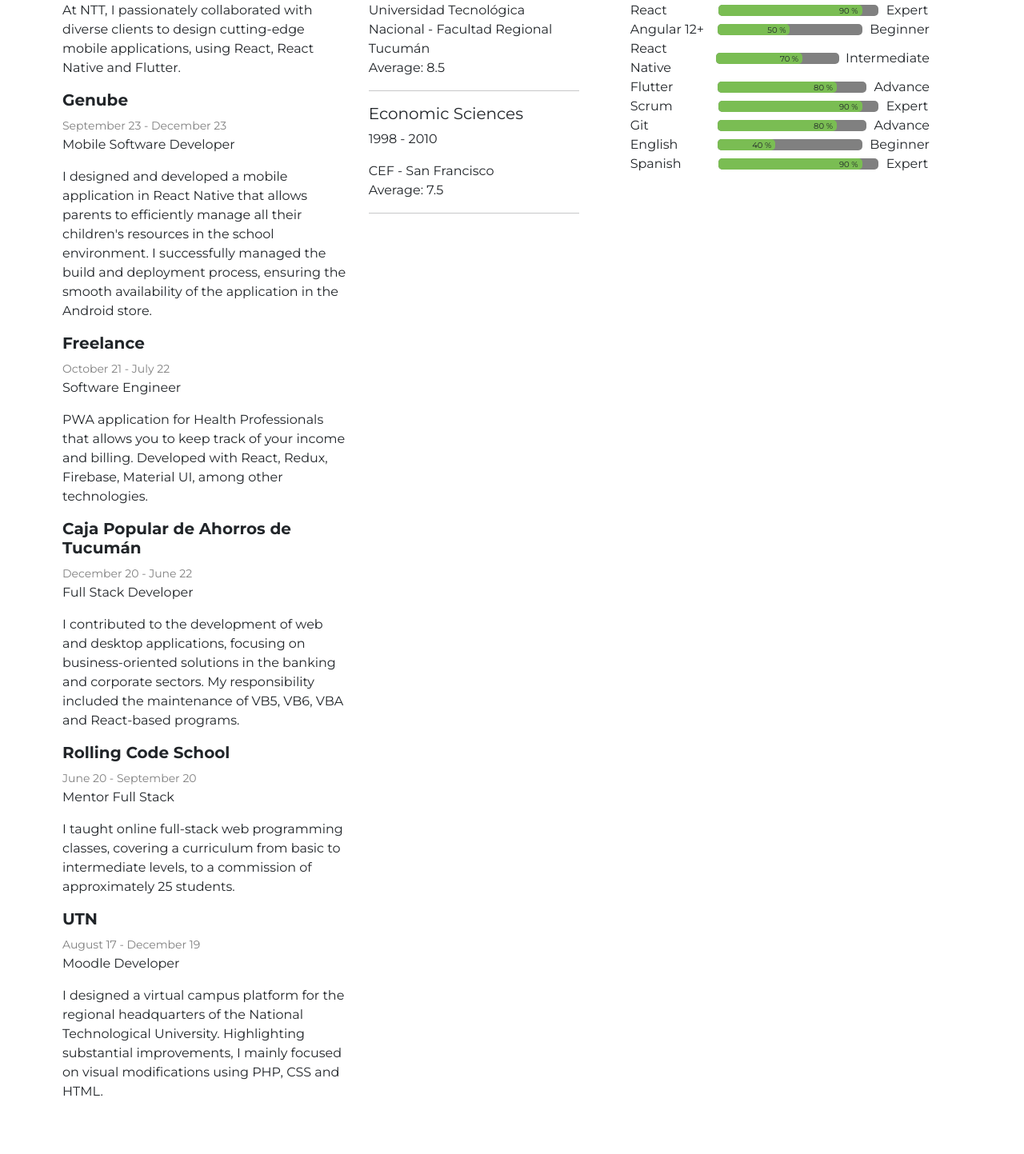
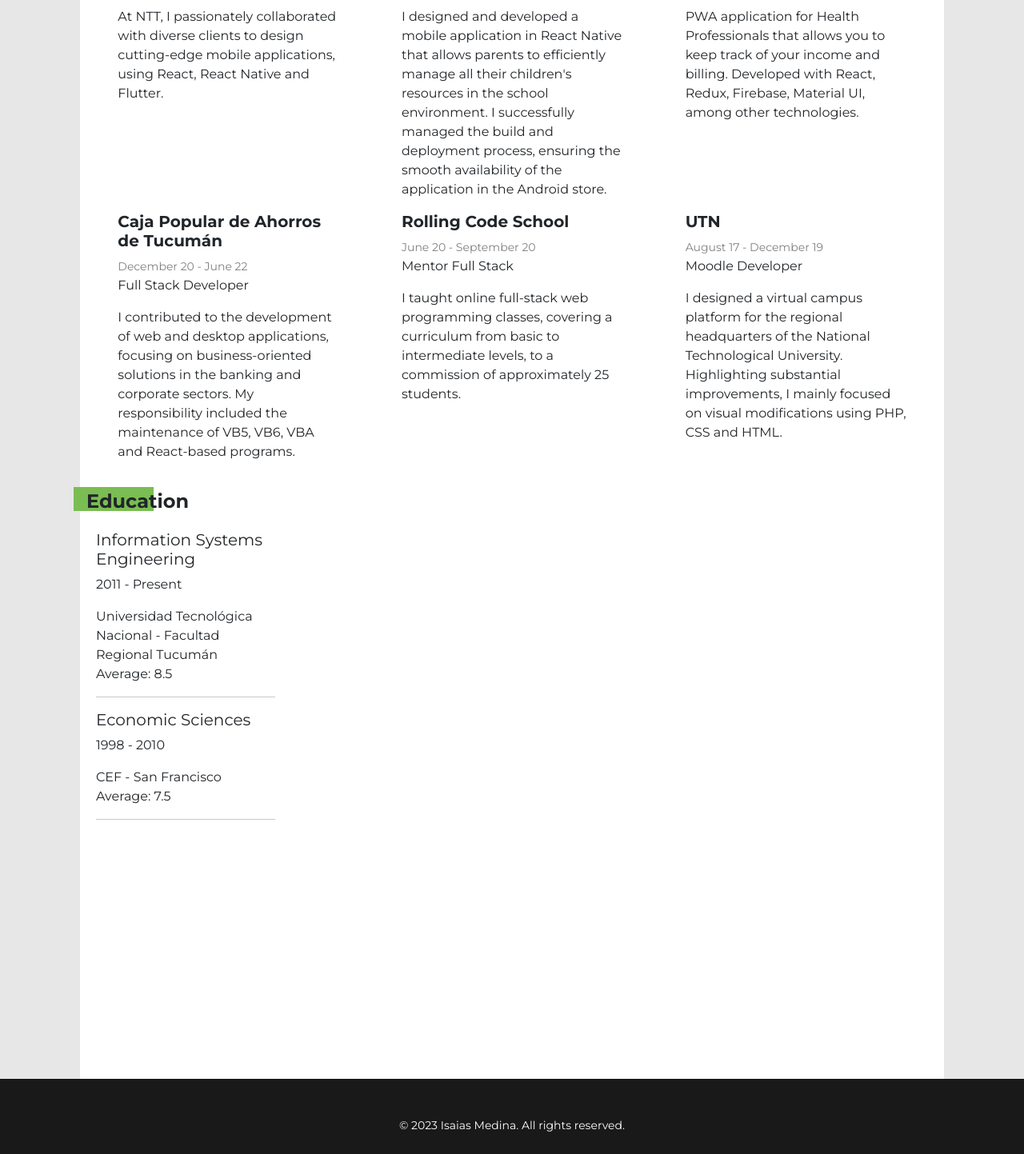
Before and after one commit to isamed92/isamed92.github.io, a React (Vite) app: page / in a window 1280 px wide. Shown: the part 827-2270 px from the top of the page at 80% size. Built offline with nearby package versions, Linux system fonts and the light colour scheme; a web font is replaced by a local one.

Commit message:
refactor: component structure and styling

```diff
--- a/src/App.tsx
+++ b/src/App.tsx
@@ -32,6 +32,7 @@ function App() {
       defaultLocale={LOCALES.ENGLISH}
     >
       <CustomNavbar setLocale={handleLocale} />
+      <div className='app_body'>
         <Space height={100} />
         <h3 className='text-center mt-2'>
           <span className='bold me-2'>
@@ -45,28 +46,32 @@ function App() {
             <Col xs={12} lg={4} className='pt-4'>
               <AboutMe />
             </Col>
-          <Col xs={12} lg={4} className='pt-4'>
+            <Col xs={12} lg={3} className='pt-4'>
               <ContactMe />
+            </Col>
+            <Col xs={12} lg={5} className='pt-4'>
+              <Skills />
             </Col>
           </Row>
         </Container>
         <Space height={50} />
         <Container className='p-2'>
           <Row>
-          <Col xs={12} lg={4} className=''>
+            <Col xs={12}>
               <Experience />
             </Col>
-          <Col xs={12} lg={3} className=''>
+          </Row>
+        </Container>
+        <Container className='p-2'>
+          <Row>
+            <Col xs={12} lg={3}>
               <Education />
-          </Col>
-          <Col xs={12} lg={5} className=''>
-            <Skills />
             </Col>
           </Row>
         </Container>
 
-      <Space height={900} />
-
+        <Space height={300} />
+      </div>
       <Footer />
     </IntlProvider>
   );
--- a/src/components/ContactMe.tsx
+++ b/src/components/ContactMe.tsx
@@ -21,7 +21,7 @@ export const ContactMe: React.FC = () => {
     {
       icon: 'assets/whatsapp.svg',
       name: 'Whatsapp',
-      link: `https://wa.me/5493816152792?${whatsappText}`,
+      link: `https://wa.me/5493816152792?text=${whatsappText}`,
     },
     {
       icon: 'assets/envelope-regular.svg',
--- a/src/components/Education.tsx
+++ b/src/components/Education.tsx
@@ -1,6 +1,7 @@
 import React from 'react';
 import { Message } from '../helpers';
 import { Title } from '.';
+import { Container } from 'react-bootstrap';
 
 interface Study {
   school: string;
@@ -34,7 +35,7 @@ export const Education: React.FC = () => {
       <br />
 
       {studies.map((study) => (
-        <div key={study.carrer}>
+        <Container key={study.carrer} fluid>
           <h5 className='bold'>
             <Message id={study.carrer} />
           </h5>
@@ -46,7 +47,7 @@ export const Education: React.FC = () => {
             <Message id={'averageTitle'} />: {study.average}
           </p>
           <hr />
-        </div>
+        </Container>
       ))}
     </>
   );
--- a/src/components/Experience.tsx
+++ b/src/components/Experience.tsx
@@ -1,6 +1,7 @@
 import React from 'react';
 import { Title } from '.';
 import { Message } from '../helpers';
+import { Container } from 'react-bootstrap';
 
 interface Experience {
   company: string;
@@ -58,8 +59,14 @@ export const Experience: React.FC = () => {
     <div>
       <Title id='experienceTitle' />
       <br />
+      <div className='d-flex flex-wrap'>
         {experiences.map((experience, index) => (
-        <div key={index}>
+          <Container
+            key={index}
+            style={{ width: 300 }}
+            className=''
+            fluid={true}
+          >
             <h5 className='experience_title'>{experience.company}</h5>
             <span className='experience_duration'>
               <Message id={experience.duration} />
@@ -69,8 +76,9 @@ export const Experience: React.FC = () => {
             <p>
               <Message id={experience.description} />
             </p>
+          </Container>
+        ))}
       </div>
-      ))}
     </div>
   );
 };
--- a/src/components/Footer.tsx
+++ b/src/components/Footer.tsx
@@ -3,22 +3,9 @@ import React from 'react';
 export const Footer: React.FC = () => {
   const currentYear = new Date().getFullYear();
 
-  const Link = ({ url, text }: { url: string; text: string }) => {
-    return (
-      <a href={url} className='link' target='_blank'>
-        <img src={`assets/${text}.svg`} alt={text} width={20} />
-      </a>
-    );
-  };
-
   return (
     <footer className='footer text-center'>
-      <div className='social-media-links'>
-        <Link url='https://www.facebook.com/isamed92' text='facebook' />
-        <Link url='https://www.twitter.com/isamed92' text='twitter' />
-        <Link url='https://www.instagram.com/isamed92' text='instagram' />
-      </div>
-      <div className='copyright'>
+      <div className='copyright pt-5'>
         &copy; {currentYear} Isaias Medina. All rights reserved.
       </div>
     </footer>
--- a/src/i18n/messages.ts
+++ b/src/i18n/messages.ts
@@ -80,7 +80,7 @@ export const messages: IMessages = {
     educationTitle: 'Education',
     contactMe: 'Contact me',
     color: '#7ABD53',
-    whatsappText: 'Hi, I am interested in your services',
+    whatsappText: 'Hi 👋🏻, I am interested in your services',
   },
   [LOCALES.SPANISH]: {
     locale: 'ES',
@@ -123,6 +123,6 @@ export const messages: IMessages = {
     educationTitle: 'Educación',
     contactMe: 'Contactame',
     color: '#fcd536',
-    whatsappText: 'Hola, estoy interesado en tus servicios',
+    whatsappText: 'Hola 👋🏻, estoy interesado en tus servicios',
   },
 };
--- a/src/index.css
+++ b/src/index.css
@@ -2,14 +2,35 @@
   --font-family-sans-serif: 'Abhaya Libre', serif;
   --font-family-montserrat: 'Montserrat', sans-serif;
   --color-yellow: #fcd536;
+  --color-gray: #e7e7e7;
 }
 
 body {
   font-family: var(--font-family-montserrat);
 }
 
+.main_body {
+  background-color: var(--color-gray);
+}
+
+.app_body {
+  display: flex;
+  flex-direction: column;
+  align-items: center;
+  justify-content: center;
+  min-height: 100vh;
+  background-color: #fff;
+  margin: 0 100px;
+}
+
+@media (max-width: 600px) {
+  .app_body {
+    margin: 0 15px;
+  }
+}
+
 .navbar {
-  background-color: #f3f4f7;
+  background-color: var(--color-gray);
 }
 
 .about-card {
@@ -77,7 +98,7 @@ body {
   display: flex;
   flex-direction: column;
   justify-content: space-between;
-  padding: 0px 40px;
+  padding: 0px 0px;
 }
 
 .skill-item {
@@ -86,7 +107,7 @@ body {
 }
 
 .skill-name {
-  min-width: 100px;
+  min-width: 110px;
 }
 
 .skill-level {
--- a/src/main.tsx
+++ b/src/main.tsx
@@ -7,6 +7,8 @@ import './index.css';
 
 ReactDOM.createRoot(document.getElementById('root')!).render(
   <React.StrictMode>
-    <App />
+    <div className='main_body'>
+      <App />
+    </div>
   </React.StrictMode>
 );
```
Lines whose indentation alone changed are shown as unchanged.
